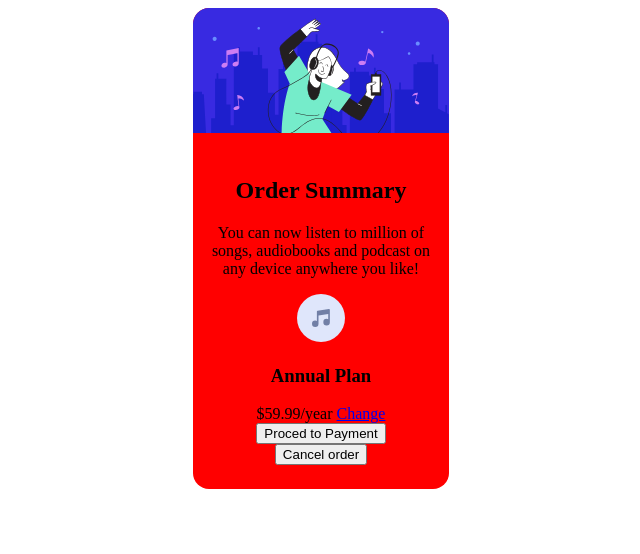
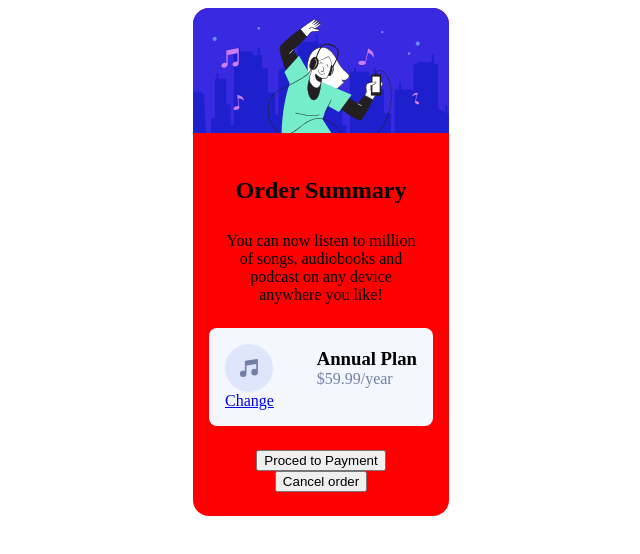
Before and after one commit to pipe2442/frontend-challenge, a plain HTML site: page index.html in a window 1280 px wide. Shown: the whole page, without its empty margins (319-959 px from the left). Drawn offline with Linux system fonts and the light colour scheme.

Commit message:
modify html structure and advance styles

```diff
--- a/index.html
+++ b/index.html
@@ -17,12 +17,14 @@
         You can now listen to million of songs, audiobooks
         and podcast on any device anywhere you like!
       </p>
-      <section class="card-bullet">
+      <div class="card-bullet">
         <img class="card-bullet__img" src="./images/icon-music.svg" alt="icon-music">
-        <h3 class="card-bullet__title">Annual Plan</h3>
-        <span class="card-bullet__price">$59.99/year</span>
+        <section class="card-bullet__plan">
+          <h3 class="card-bullet__title">Annual Plan</h3>
+          <span class="card-bullet__price">$59.99/year</span>
+        </section>
         <a class="card-bullet__link"href="...">Change</a>
-      </section>
+      </div>
       <button class="btn btn--primary">Proced to Payment</button>
       <button class="btn btn--secondary">Cancel order</button>
     </section>
--- a/styles.css
+++ b/styles.css
@@ -16,3 +16,24 @@
 .card__summary {
     padding: 1.5rem 1rem;
 }
+.card__description {
+    padding: .5rem 1rem;
+}
+.card-bullet {
+    border-radius: .5em;
+    background-color: hsl(225, 100%, 98%);
+    padding: 1rem;
+    display: flex;
+    flex-wrap: wrap;
+    align-items: center;
+    justify-content: space-between;
+    margin-bottom: 1.5rem;
+    text-align: left;
+}
+.card-bullet__title {
+    padding: 0;
+    margin: 0;
+}
+.card-bullet__price {
+    color: hsl(224, 23%, 55%);
+}
```
